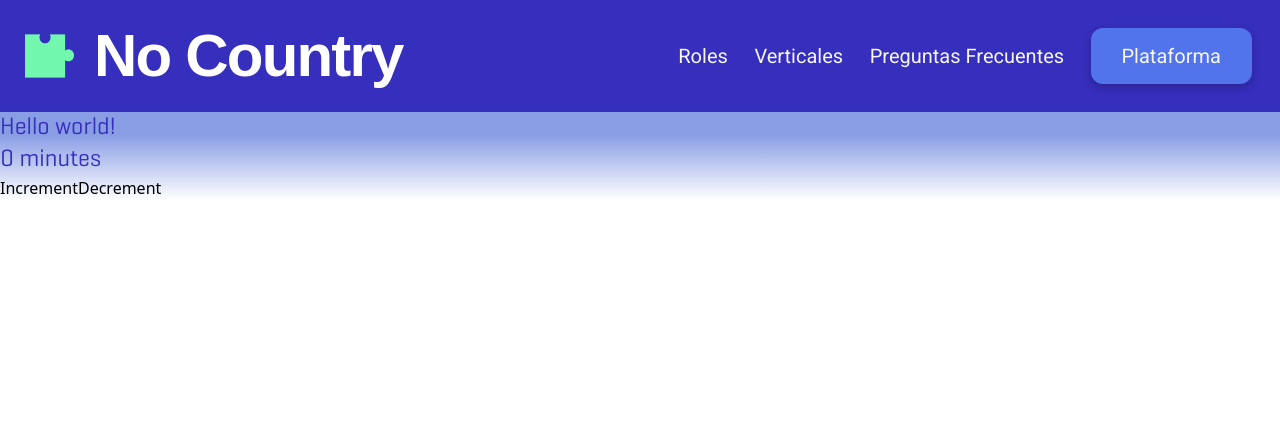
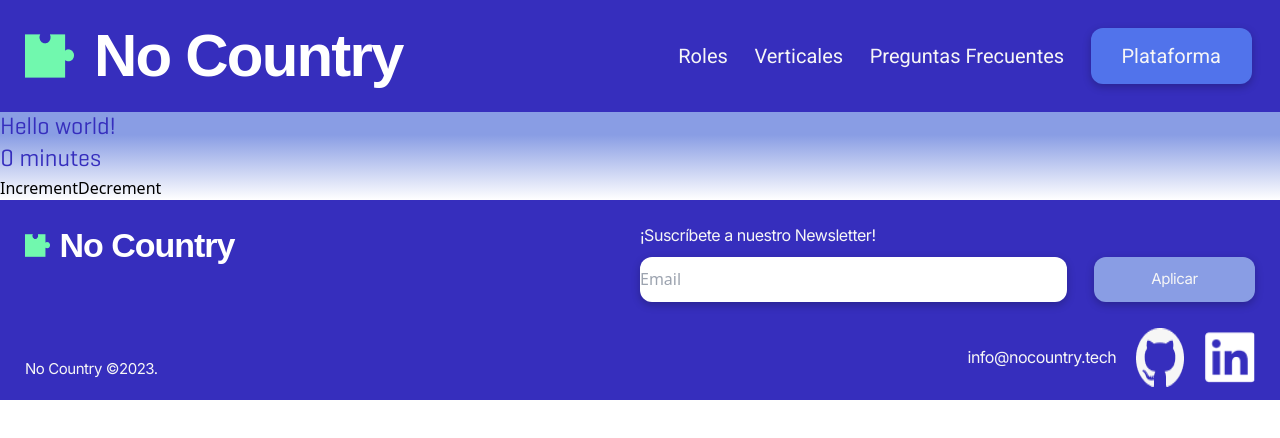
Before and after one commit to No-Country/c10-5-t-phpreact, a React (Vite) app in the folder Front/: page / in a window 1280 px wide. Shown: the top 438 px of the page. Built offline with nearby package versions, Linux system fonts and the light colour scheme.

Commit message:
Footer 90% finished

```diff
--- /dev/null
+++ b/Front/src/Components/Footer/Footer.jsx
@@ -0,0 +1,50 @@
+import React from "react";
+
+function Footer() {
+    return (
+        <div>
+            <footer className="flex bg-primary w-full h-[200px] px-[25px]">
+                <div className="flex flex-row w-full justify-between items-center">
+                    <div className="flex flex-col h-full justify-between py-[20px]">
+                        <div className="flex flex-row w-[300px] items-center" >
+                            <img src="../../src/assets/Puzzle_NC.png" alt="NC_Logo" width={"24.54px"} height={"26.5px"} />
+                            <span className="font-Geogrotesque text-[34px] font-[600] text-white px-[10px] tracking-[-0.03em]">No Country</span>
+                        </div>
+
+                        <div>
+                            <span className="font-Inter text-[15px] font-[500] text-text-color-white tracking-[-0.03em]">No Country ©2023.</span>
+                        </div>
+                    </div>
+
+
+                    <div className="flex flex-col justify-around items-center w-[615px] h-full">
+
+
+                        <div className="fle flex-row w-full">
+                            <div>
+                                <span className="flex w-full items-center font-Inter text-[20x] font-[500] text-text-color-white tracking-[-0.03em] py-[10px]">¡Suscríbete a nuestro Newsletter!</span>
+                            </div>
+                            <form action="" className="flex justify-between">
+                                <input type="text" placeholder="Email" className="w-[427px] h-[45px] rounded-[12px] shadow-dark" />
+                                <button className="bg-[#899DE4] w-[161px] h-[45px] rounded-[12px] shadow-dark font-Inter text-[15px] font-[500] text-text-color-white tracking-[-0.03em]">Aplicar</button>
+                            </form>
+                        </div>
+
+                        <div className="w-full">
+                            <div className="w-1/2 flex flex-row items-center ml-auto">
+                                <span className="font-Inter text-[16px] font-[500] text-text-color-white tracking-[-0.03em]  px-[20px]">info@nocountry.tech</span>
+                                <div className="flex flex-row justify-between w-[120px]">
+                                    <img src="../../src/assets/github_white.png" alt="github" width={"48px"} height={"45px"}/>
+                                    <img src="../../src/assets/linkedin_white.png" alt="linkedin" width={"50px"} height={"50px"}/>
+                                </div>
+                            </div>
+
+                        </div>
+                    </div>
+                </div>
+            </footer>
+        </div>
+    )
+}
+
+export default Footer;
--- a/Front/src/Components/Home/Home.jsx
+++ b/Front/src/Components/Home/Home.jsx
@@ -2,6 +2,7 @@
 import { useSelector, useDispatch } from 'react-redux'
 import { decrement, increment } from '../../Redux/counter-test'
 import React from 'react'
+import Footer from '../Footer/Footer'
 
 function Home() {
     const count = useSelector((state) => state.dog.testValue)
@@ -21,6 +22,8 @@ function Home() {
         <button onClick={() => dispatch(decrement())}>Decrement</button>
       </div>
          </div>
+
+         <Footer />
       </div>
     )
   }
--- a/Front/src/Components/Navbar/Navbar.jsx
+++ b/Front/src/Components/Navbar/Navbar.jsx
@@ -18,7 +18,7 @@ function Navbar() {
 
                         <li>Preguntas Frecuentes</li>
 
-                        <button className="bg-[#5173EB] w-[161px] h-[56px] rounded-[12px] shadow-[rgba(0,_0,_0,_0.24)_0px_3px_8px]">Plataforma</button>
+                        <button className="bg-[#5173EB] w-[161px] h-[56px] rounded-[12px] shadow-dark">Plataforma</button>
                     </div>
                 </ul>
             </nav>
--- a/Front/tailwind.config.cjs
+++ b/Front/tailwind.config.cjs
@@ -29,7 +29,7 @@ module.exports = {
         // 'test': 'linear-gradient(217deg, rgba(255,0,0,.8), rgba(255,0,0,0) 70.71%);'
       },
       boxShadow:{
-        'dark': '4px 4px 4px 0px rgba(0,0,0,0.25)',
+        'dark': '0px 3px 8px rgba(0,0,0,0.24)',
         'light': '4px 4px 4px 0px rgba(255,255,255,255.25)'
       }
     },
```
Also changed, not shown: Front/src/assets/github_white.png (added), Front/src/assets/linkedin_white.png (added).
